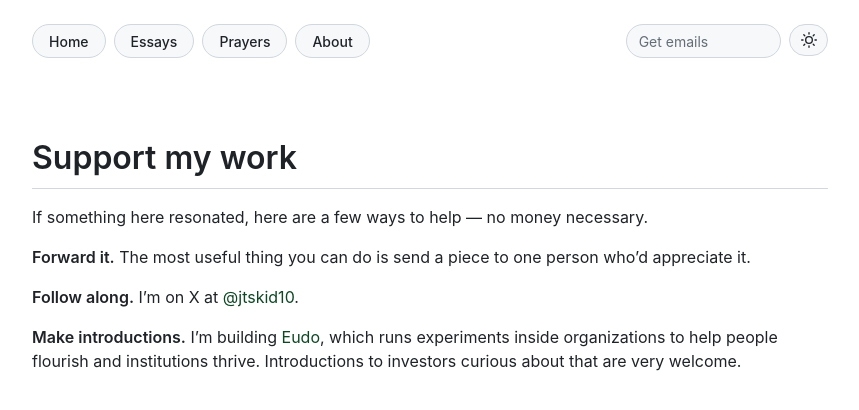
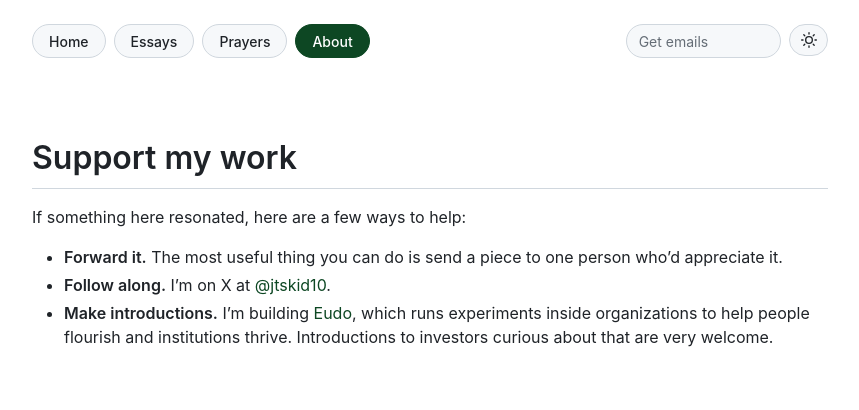
Before and after one commit to jack-t-skidmore/jack-t-skidmore.github.io, a Jekyll site: the page built from support.md, in a window 1280 px wide. Shown: the top 410 px of the page, without its empty margins (210-1069 px from the left). Built offline with Jekyll 4.4.1, drawn with Linux system fonts in a browser that asks for light colours.

Commit message:
Polish support page and About link
Highlight the About nav pill on sub-pages via a page.nav_active override
(set on /support/). Bullet the three asks, drop "no money necessary" for a
plain colon intro, and link only "support my work" on About.

Co-Authored-By: Claude Opus 4.8 <noreply@anthropic.com>

```diff
--- a/_layouts/default.html
+++ b/_layouts/default.html
@@ -45,7 +45,7 @@
     <nav class="nav-pills">
       {% for item in site.data.nav %}
         <a href="{{ item.url | relative_url }}"
-           class="pill {% if page.url == item.url %}active{% elsif item.url != '/' and page.url contains item.url %}active{% endif %}">
+           class="pill {% if page.nav_active == item.url %}active{% elsif page.url == item.url %}active{% elsif item.url != '/' and page.url contains item.url %}active{% endif %}">
           {{ item.name }}
         </a>
       {% endfor %}
--- a/support.md
+++ b/support.md
@@ -2,13 +2,12 @@
 layout: page
 title: Support my work
 permalink: /support/
+nav_active: /about/
 description: "A few ways to support Jack's writing and work."
 ---
 
-If something here resonated, here are a few ways to help — no money necessary.
+If something here resonated, here are a few ways to help:
 
-**Forward it.** The most useful thing you can do is send a piece to one person who'd appreciate it.
-
-**Follow along.** I'm on X at [@jtskid10](https://x.com/jtskid10).
-
-**Make introductions.** I'm building [Eudo](/projects/eudo/), which runs experiments inside organizations to help people flourish and institutions thrive. Introductions to investors curious about that are very welcome.
+- **Forward it.** The most useful thing you can do is send a piece to one person who'd appreciate it.
+- **Follow along.** I'm on X at [@jtskid10](https://x.com/jtskid10).
+- **Make introductions.** I'm building [Eudo](/projects/eudo/), which runs experiments inside organizations to help people flourish and institutions thrive. Introductions to investors curious about that are very welcome.
```
Also changed, not shown: about.md (+1 -1 lines).
